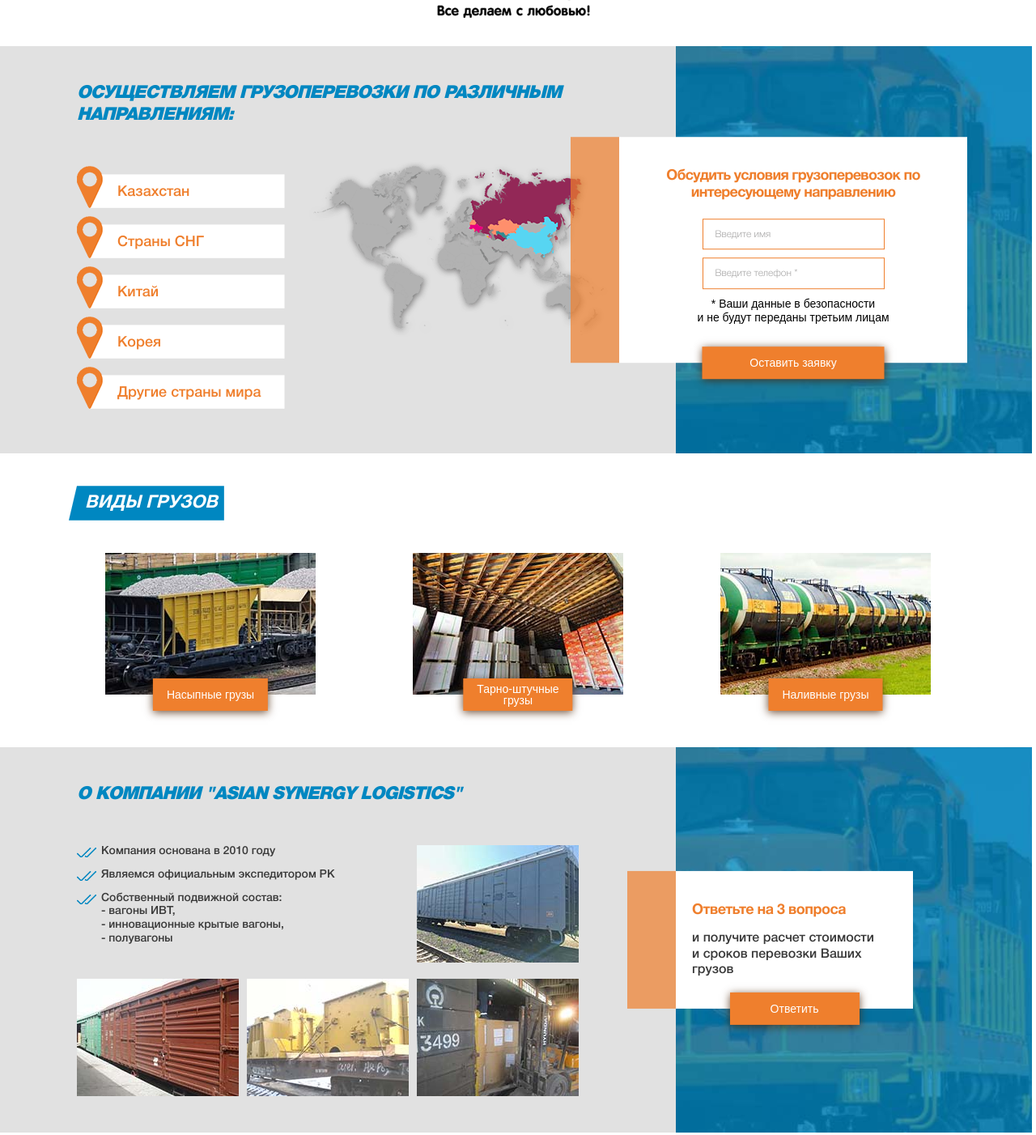
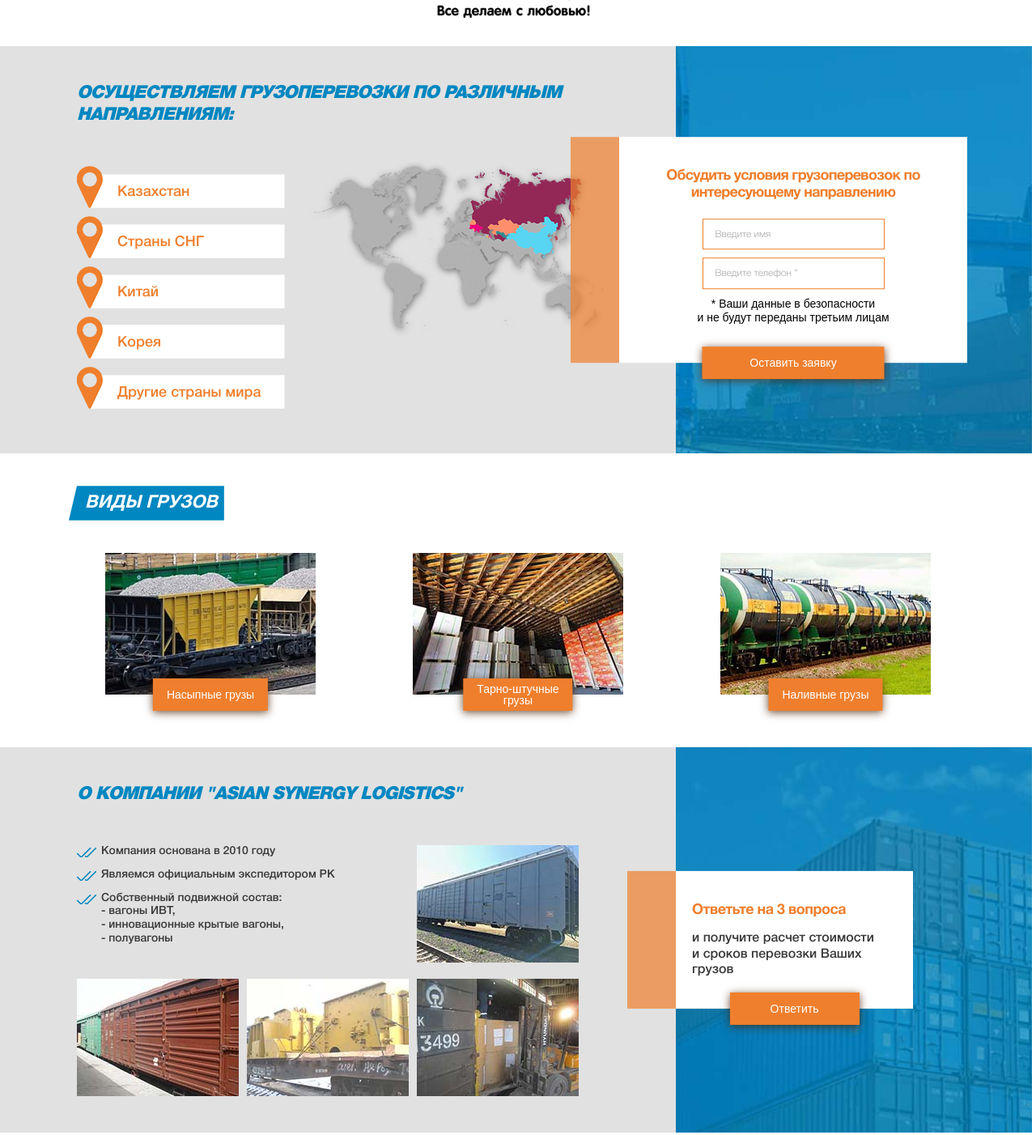
Before and after one commit to Aigerim-serdaliyeva/ASL, a plain HTML site: page app/index.html in a window 1280 px wide. Shown: the part 2143-3545 px from the top of the page at 81% size. Drawn offline with Linux system fonts and the light colour scheme; files whose address does not match are found by name; a web font is replaced by a local one.

Commit message:
advantage-back

```diff
--- a/app/index.html
+++ b/app/index.html
@@ -390,7 +390,7 @@
             </div>
             <img class="s-advantage__map" src="./img/karta.png" alt="">
           </div>
-          <div class="s-advantage__aside">
+          <div class="s-advantage__aside s-advantage__aside--direction">
             <div class="quiz quiz--form">
               <div class="form form--vertical">
                   <div class="form__title">Обсудить условия грузоперевозок
@@ -550,7 +550,7 @@
               </div>
             </div>
           </div>
-          <div class="s-advantage__aside">
+          <div class="s-advantage__aside s-advantage__aside--company">
             <div class="quiz">
               <div class="quiz__title">Ответьте на 3 вопроса</div>
               <div class="quiz__text">и получите расчет стоимости <br>
--- a/app/sass/main.scss
+++ b/app/sass/main.scss
@@ -535,6 +535,18 @@
     width: 360px;
     flex-shrink: 0;
 
+    &--direction {
+      &::after {
+        background-image: url("../img/direction-back.jpg") !important;
+      }
+    }
+
+    &--company {
+      &::after {
+        background-image: url("../img/company-back.jpg") !important;
+      }
+    }
+
     &::after {
       content: "";
       position: absolute;
```
Also changed, not shown: app/css/main.min.css, app/img/direction-back.jpg (added).
